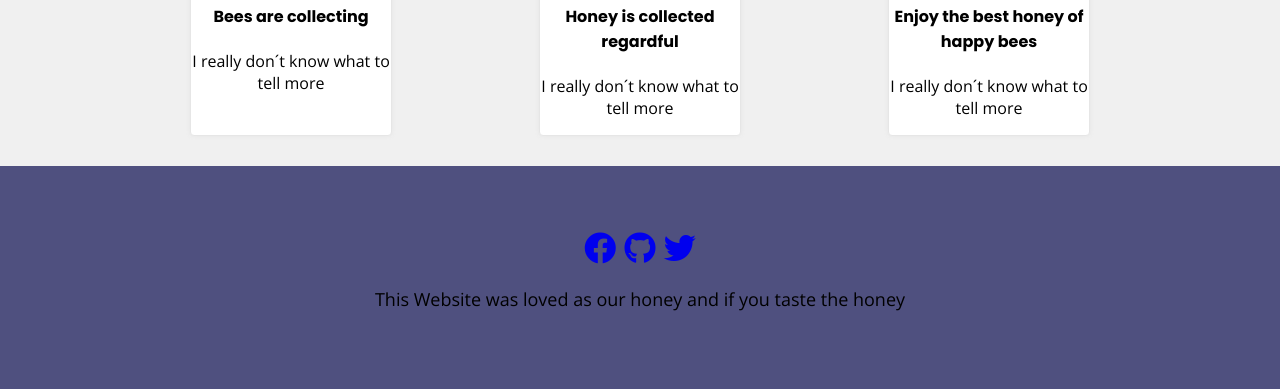
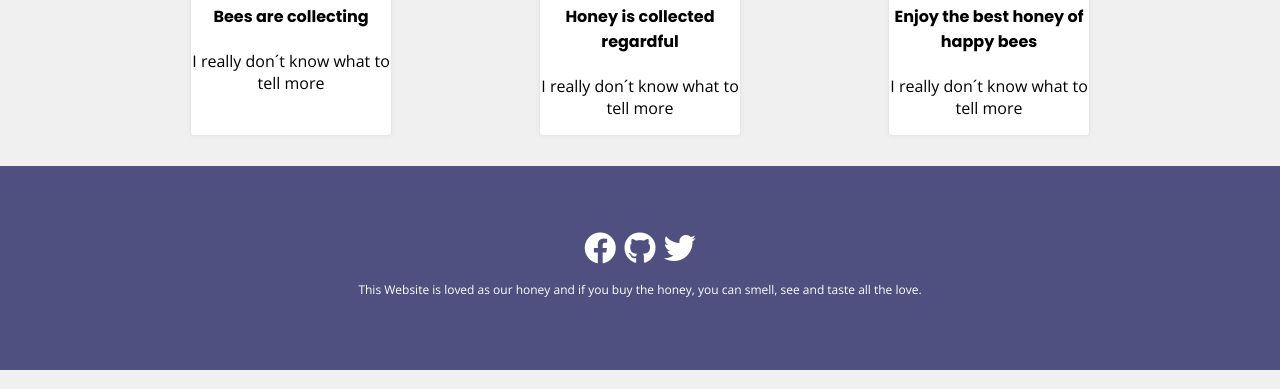
Before and after one commit to CapMarvel/landing, a plain HTML site: page index.html in a window 1280 px wide. Shown: the part 898-1287 px from the top of the page. Drawn offline with nearby package versions, Linux system fonts and the light colour scheme.

Commit message:
refactor footer

```diff
--- a/css/components/footer.css
+++ b/css/components/footer.css
@@ -2,13 +2,19 @@
   text-align: center;
   padding: 60px;
   background-color: #4f507f;
+  color: white;
 }
 
 .footer p {
-  font-size: 18px;
+  font-size: 12px;
+}
+
+.footer a {
+  color: white;
 }
 
 .links {
   display: block;
   font-size: xx-large;
+  color: white;
 }
--- a/index.html
+++ b/index.html
@@ -49,7 +49,7 @@
       <a href="#" i class="fab fa-facebook"/i></a>
       <a href="#" i class="fab fa-github"/i></a>
       <a href="#" i class="fab fa-twitter"/i></a>
-      <p>This Website was loved as our honey and if you taste the honey</p>
+      <p>This Website is loved as our honey and if you buy the honey, you can smell, see and taste all the love.</p>
     </div>
   </div>
 
```
